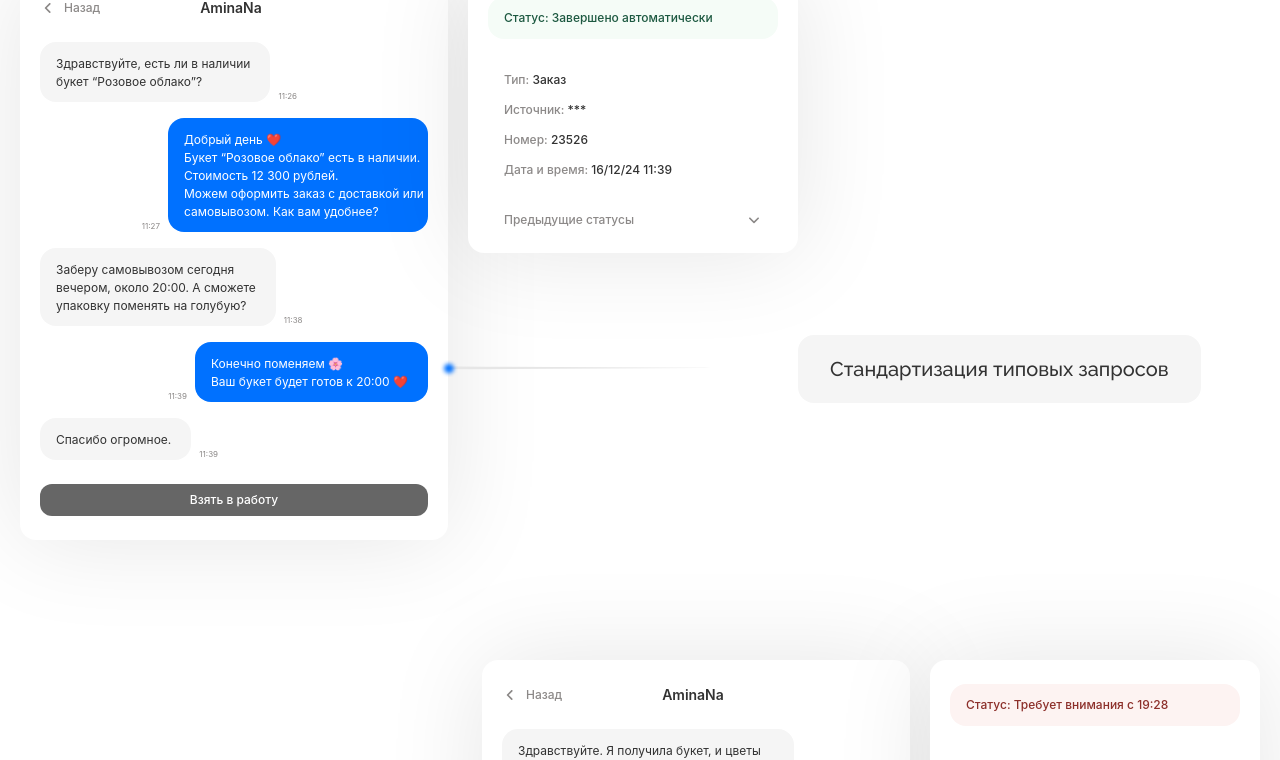
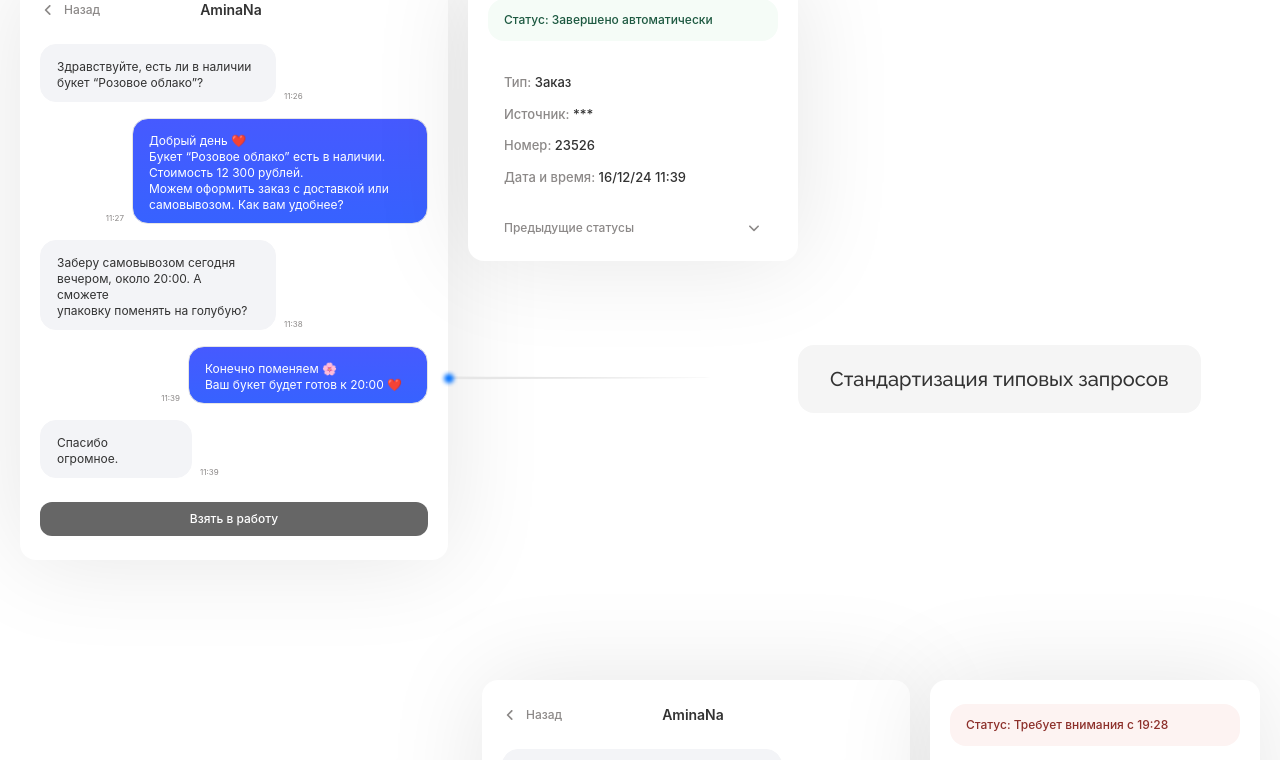
Before and after one commit to GrPugaguga/uxiustina, a Next.js app: page /amp in a window 1280 px wide. Shown: the part 5458-6218 px from the top of the page. Built offline with nearby package versions, Linux system fonts and the light colour scheme.

Commit message:
fix(font): fix font size

```diff
--- a/app/amp/sections/HypothesisCheck.tsx
+++ b/app/amp/sections/HypothesisCheck.tsx
@@ -22,7 +22,7 @@ interface IHypothese {
 function Title({title, className = ''} : {title: string, className?: string}){
   return(
     <div className={"rounded-2xl px-8 py-5 gap-5 justify-center" + className}>
-      <span className="text-xl font-medium text-grey-menu-dark">{title}</span>
+      <span className="text-[20px] font-medium text-grey-menu-dark">{title}</span>
     </div>
   )
 }
--- a/app/amp/sections/examples/First.tsx
+++ b/app/amp/sections/examples/First.tsx
@@ -9,27 +9,32 @@ export default function First(){
         {
             role: 'client',
             message: 'Здравствуйте, есть ли в наличии\n букет “Розовое облако”?',
-            time: '11:26'
+            time: '11:26',
+            className:' w-59'
         },
         {
             role: 'admin',
             message: `Добрый день ❤️\n Букет\u00A0“Розовое\u00A0облако”\u00A0есть\u00A0в\u00A0наличии.\nСтоимость\u00A012\u00A0300\u00A0рублей. Можем\u00A0оформить\u00A0заказ\u00A0с\u00A0доставкой\u00A0или\nсамовывозом. Как вам удобнее?`,
             time: '11:27',
+            className:' w-74'
         },
         {
             role: 'client',
             message: 'Заберу самовывозом сегодня\nвечером, около 20:00. А сможете\nупаковку поменять на голубую?',
-            time: '11:38'
+            time: '11:38',
+            className:' w-59'
         },
         {
             role: 'admin',
             message: 'Конечно поменяем  🌸\nВаш букет будет готов к 20:00 ❤️',
-            time: '11:39'
+            time: '11:39',
+            className:' w-60'
         },
         {
             role: 'client',
             message: 'Спасибо огромное.',
-            time: '11:39'
+            time: '11:39',
+            className:' w-38'
         },
     ]
 
@@ -43,10 +48,10 @@ export default function First(){
 
     return (
         <div className="flex flex-row gap-5 self-start ">
-            <Chat messages={messages} messageClassName="max-w-65"/>
+            <Chat messages={messages} />
             <div className="flex flex-col">
                 <Order order={order} className="self-start"/>
-                <div className="flex flex-row flex-1 items-center mb-14">
+                <div className="flex flex-row flex-1 items-center mb-16">
                     <div className="w-82.5">
                         <Image src="/svg/solution_vector.svg" alt="" width={272} height={12} className="-ml-7" />
                     </div>
--- a/app/amp/sections/examples/Second.tsx
+++ b/app/amp/sections/examples/Second.tsx
@@ -11,12 +11,15 @@ export default function First(){
         {
             role: 'client',
             message: 'Здравствуйте. Я получила букет, и цветы завяли через несколько часов. Это вообще нормально?',
-            time: '19:22'
+            time: '19:22',
+            className:' w-70'
         },
         {
             role: 'admin',
             message: `Нам очень жаль, что так произошло 🌿Пожалуйста,\u00A0пришлите\u00A0фото\u00A0букета,\u00A0чтобы мы могли разобраться.`,
             time: '19:23',
+            className:' w-74'
+
         },
         {
             role: 'client',
@@ -27,7 +30,8 @@ export default function First(){
         {
             role: 'admin',
             message: 'Спасибо за фото.\nЯ передаю обращение менеджеру —\nон свяжется с вами в ближайшее\nвремя.',
-            time: '19:29'
+            time: '19:29',
+            className:' w-65'
         }
     ]
 
@@ -53,7 +57,7 @@ export default function First(){
                 <SolutionSpan text="Точка ручного контроля" className=" self-start"/>
             </div>
             <div className="flex flex-row gap-5 ml-auto">
-                <Chat messages={messages} messageClassName="max-w-73"/>
+                <Chat messages={messages} />
                 <Order order={order} prevOrder={prevOrder} className="self-start"/>
             </div>
         </div>
--- a/app/amp/sections/examples/components/Chat.tsx
+++ b/app/amp/sections/examples/components/Chat.tsx
@@ -8,13 +8,13 @@ function ChatMessage({ message, className }: { message: IChatMessage, className:
             (message.role == 'client' ? 'flex flex-row self-start ' : 'flex flex-row-reverse self-end ')
             + 'gap-2'}>
                 <div className={"gap-2.5 rounded-2xl whitespace-pre-line  leading-none "
-                     + (message.role =='client' ? 'bg-grey-bg-primary text-black ': 'bg-accent-primary text-white ' )
+                     + (message.role =='client' ? 'bg-[#F3F4F7] border border-[#F3F4F7] text-black ': 'bg-[linear-gradient(180deg,#465AFF_0%,#3762FF_100%)] border border-[#E5E5E5] text-white ' )
                      + (message.url ? '' : 'px-4 py-3 pr-5 ')
-                     + className
+                     + className + ' ' + message.className
                      }>
                         {message.url
                         ? <Image src={message.url} alt="" width={172} height={172}/>
-                        :<span className="text-xs font-normal">{message.message}</span>}
+                        :<span className="text-[12px] font-normal">{message.message}</span>}
                 </div>
                 <span className="text-[8px] text-grey-main-tabbar font-normal self-end">{message.time}</span>
         </div>
@@ -37,7 +37,7 @@ export default function Chat({messages, className='', messageClassName = ''}: {m
                 (<ChatMessage message={m} key={index} className={messageClassName}/>))
                 }
             </div>
-            <div className="flex items-center justify-center text-center text-xs font-medium text-white rounded-xl w-full bg-[#666666] px-4 py-2 ">
+            <div className="flex items-center justify-center text-center text-[12px] font-medium text-white rounded-xl w-full bg-[#666666] px-4 py-2 ">
                Взять в работу
             </div>
         </div>
--- a/app/amp/sections/examples/components/Order.tsx
+++ b/app/amp/sections/examples/components/Order.tsx
@@ -15,7 +15,7 @@ function Status({type, status}: Pick<IOrder, 'type' | 'status'>){
 
 function DataSpan ({title, data}: {title:string, data: string | number}){
     return (
-        <div className="flex flex-row text-[12px] font-medium">
+        <div className="flex flex-row text-[13px] font-medium">
             <span className="text-grey-main-tabbar">{title}</span>
             <span className="text-black">{data}</span>
         </div>
--- a/app/amp/sections/examples/components/interface.ts
+++ b/app/amp/sections/examples/components/interface.ts
@@ -4,6 +4,7 @@ export interface IChatMessage {
     time: string,
     message: string,
     url?: string
+    className?: string
 }
 
 export interface IOrder {
```
